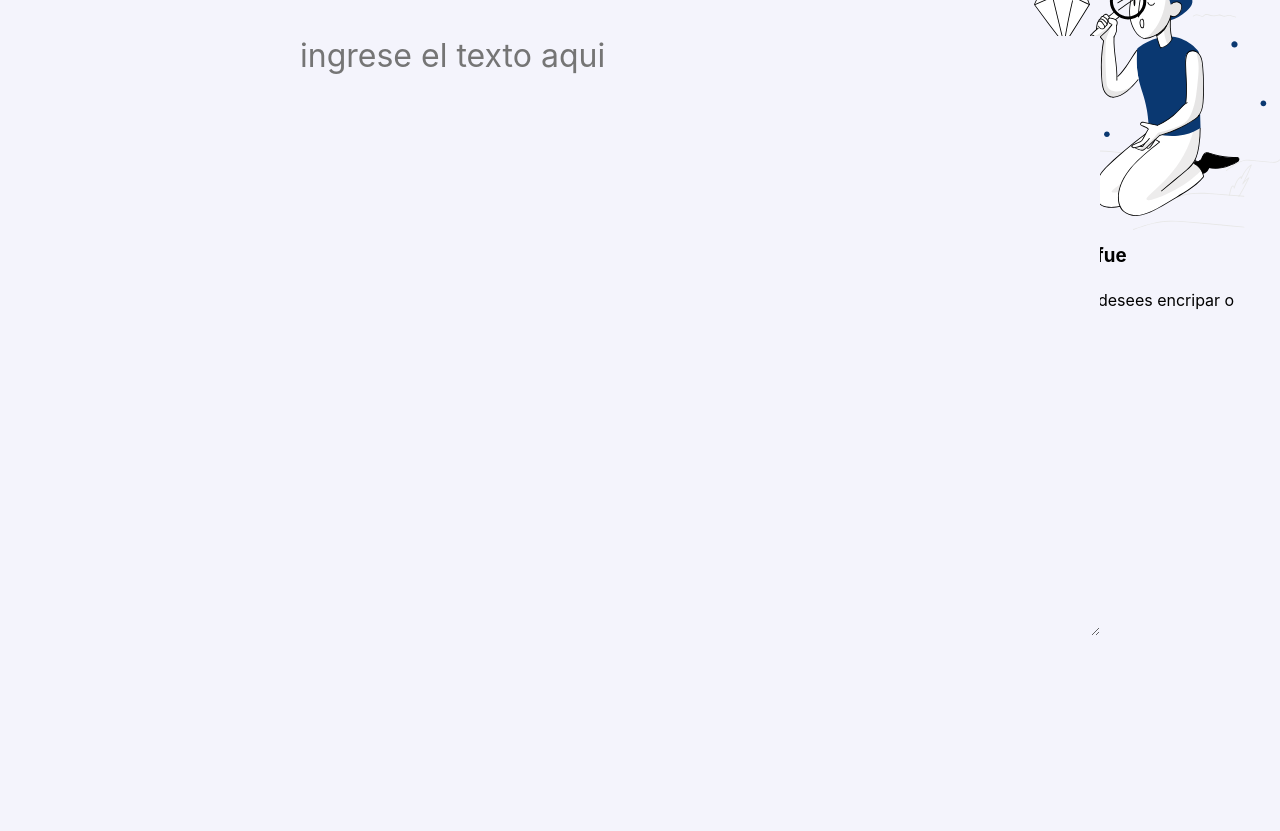
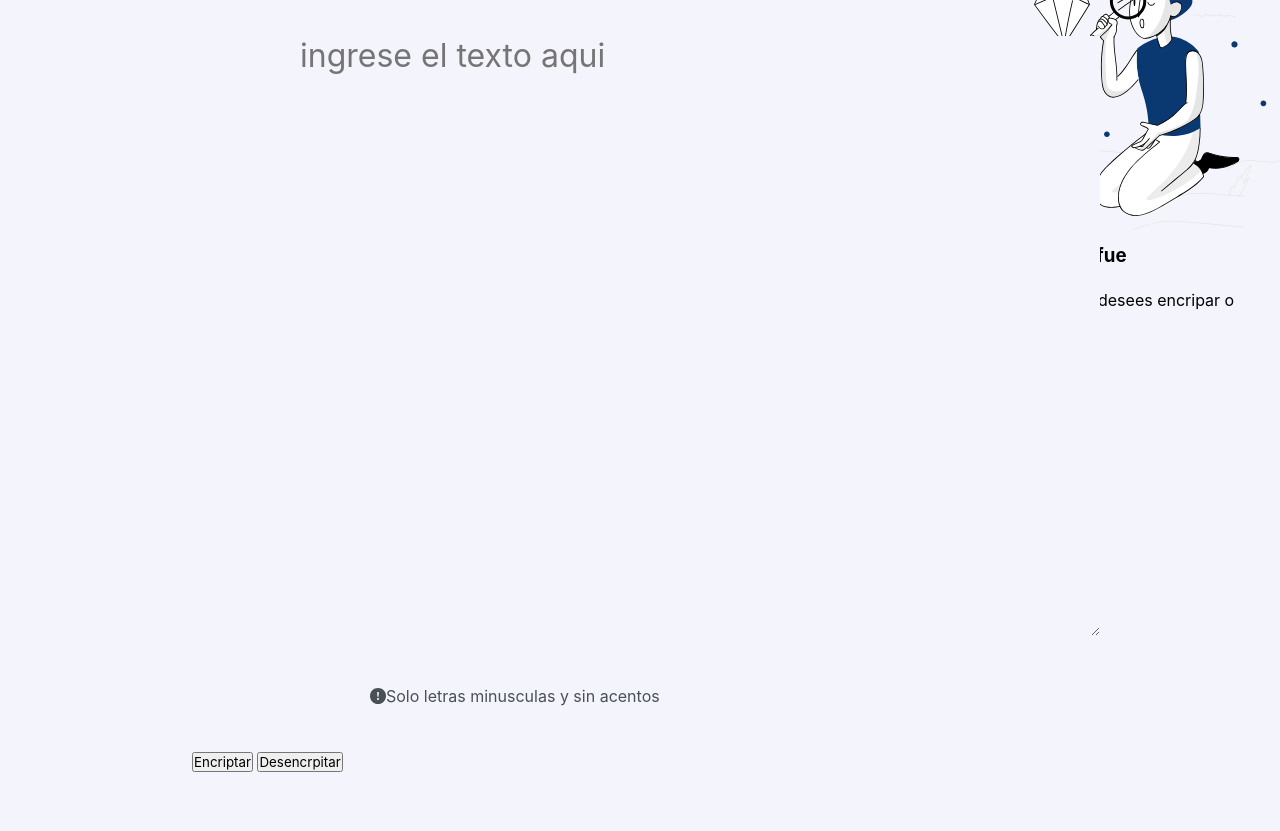
Before and after one commit to Ema-prowler/challenge-encriptador, a plain HTML site: page index.html in a window 1280 px wide. Shown: the part 134-965 px from the top of the page. Before the commit the page ends 800 px from the top, so only its background shows below. Drawn offline with Linux system fonts and the light colour scheme; a web font is replaced by a local one.

Commit message:
agregando estilo para el placeholder en el contenedor caja texto, alert y al contenedor de los botones

```diff
--- a/css/style.css
+++ b/css/style.css
@@ -66,5 +66,26 @@ main {
 
 /*estilo caja texto/placeholder*/
 
-.caja-texto::placeholder {
+.caja-texto:placeholder {
+  color: #0a3871;
 }
+
+/*estilo del contenedor Alert*/
+
+.alerta {
+  position: absolute;
+  top: 750px;
+  left: 370px;
+  display: flex;
+  color: #495057;
+}
+
+/*estilo del contenedor de los botones*/
+
+.contenedor-botones {
+  position: absolute;
+  top: 800px;
+  height: 80px;
+  padding-left: 15%;
+  padding-top: 15px;
+}
```
